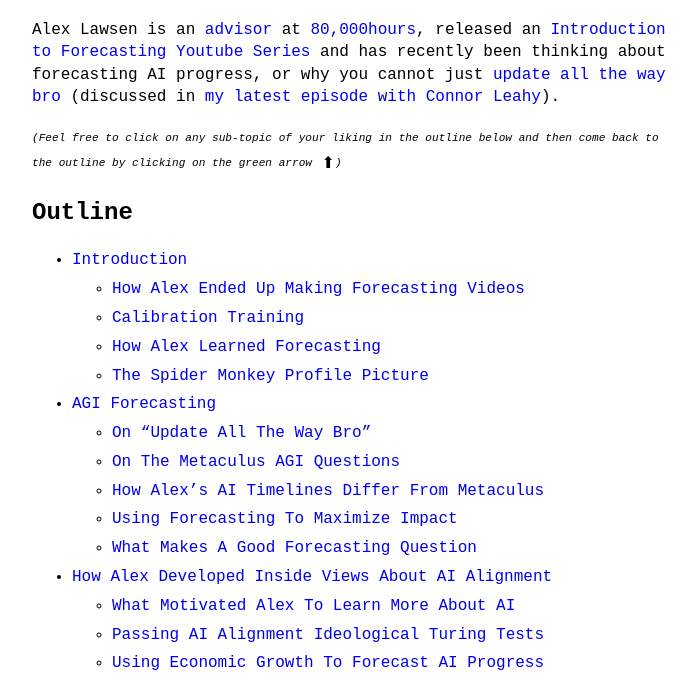
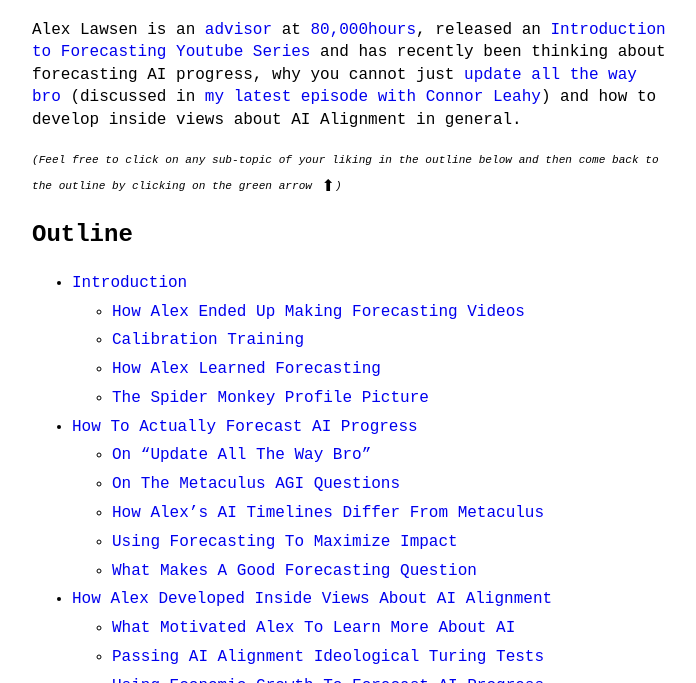
Before and after one commit to theinsideview/theinsideview.github.io, a Jekyll site: the page built from _posts/2022-09-05-alex.md, in a window 1280 px wide and 900 px high, scrolled down 613 px, cut to the strip 217-900 px from the top of the window. Shown: the whole strip, without its empty margins (288-984 px from the left). Built offline with Jekyll 4.4.1, drawn with Linux system fonts in a browser that asks for light colours.

Commit message:
intro text

```diff
--- a/_posts/2022-09-05-alex.md
+++ b/_posts/2022-09-05-alex.md
@@ -10,7 +10,7 @@
 {% include youtubePlayer.html id=page.youtubeId %}
 {% include spotifyPlayer.html id=page.spotifyId %}
 
-Alex Lawsen is an [advisor](https://80000hours.org/speak-with-us/) at [80,000hours](https://80000hours.org/), released an [Introduction to Forecasting Youtube Series](https://youtu.be/e6Q7Ez3PkOw) and has recently been thinking about forecasting AI progress, or why you cannot just [update all the way bro](http://theinsideview.ai/connor2#just-update-all-the-way-bro) (discussed in [my latest episode with Connor Leahy](https://youtu.be/Oz4G9zrlAGs)).
+Alex Lawsen is an [advisor](https://80000hours.org/speak-with-us/) at [80,000hours](https://80000hours.org/), released an [Introduction to Forecasting Youtube Series](https://youtu.be/e6Q7Ez3PkOw) and has recently been thinking about forecasting AI progress, why you cannot just [update all the way bro](http://theinsideview.ai/connor2#just-update-all-the-way-bro) (discussed in [my latest episode with Connor Leahy](https://youtu.be/Oz4G9zrlAGs)) and how to develop inside views about AI Alignment in general.
 
 <sup><sub><i>(Feel free to click on any sub-topic of your liking in the outline below and then come back to the outline by clicking on the green arrow</i></sub></sup> ⬆<sup><sub><i>)</i></sub></sup>
 
@@ -21,7 +21,7 @@
     * [Calibration Training](#calibration-training)
     * [How Alex Learned Forecasting](#how-alex-learned-forecasting)
     * [The Spider Monkey Profile Picture](#the-spider-monkey-profile-picture)
-* [AGI Forecasting](#agi-forecasting)
+* [How To Actually Forecast AI Progress](#how-to-actually-forecast-ai-progress)
     * [On "Update All The Way Bro"](#on-update-all-the-way-bro)
     * [On The Metaculus AGI Questions](#on-the-metaculus-agi-questions)
     * [How Alex's AI Timelines Differ From Metaculus](#how-alexs-ai-timelines-differ-from-metaculus)
```
